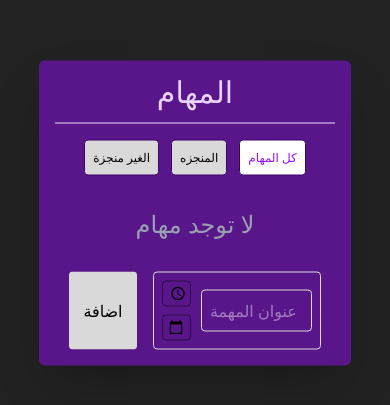
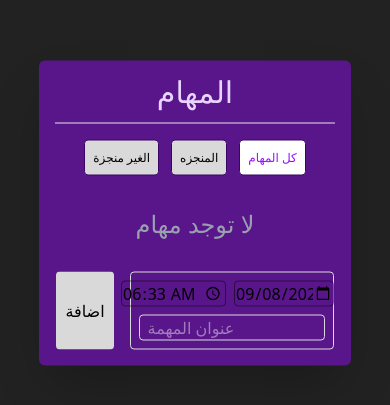
Before and after one commit to helal-10/to-do-app, a React (Vite) app: page / in a window 390 px wide. Shown: the part 209-614 px from the top of the page. Built offline with nearby package versions, Linux system fonts and the light colour scheme.

Commit message:
fix the UI in small screen

```diff
--- a/src/components/Footer.jsx
+++ b/src/components/Footer.jsx
@@ -40,15 +40,15 @@ export default function Footer({
     handleAddNewTask(dateTime);
   }
   return (
-    <div className="flex justify-center items-center space-x-4 mt-8 mx-auto max-sm:w-[90%] max-md:w-[75%] max-lg:w-[60%]">
+    <div className="flex justify-center items-center space-x-4 mt-8 mx-auto max-sm:w-[90%] max-md:w-[75%] max-lg:w-[60%] px-6">
       <button
         onClick={handleAddTaskTitle}
         className="flex-1 border border-solid border-transparent cursor-pointer h-[78px] text-black bg-[#d9d9d9] duration-300 rounded-sm p-2 font-bold dura hover:bg-gray-500 hover:text-white "
       >
         اضافة
       </button>
-      <div className="flex-2 max-sm:flex-3 flex justify-around items-center space-x-2 w-[100%] h-[78px] border border-solid border-[#d9d9d9] rounded-sm p-2 outline-0 focus:border focus:border-solid focus:border-gray-500">
-        <div className="flex-1 flex flex-col space-y-2">
+      <div className="flex-2 max-sm:flex-3 flex justify-around items-center max-sm:flex-col space-x-2 w-[100%] h-[78px] border border-solid border-[#d9d9d9] rounded-sm p-2 outline-0 focus:border focus:border-solid focus:border-gray-500">
+        <div className="flex-1 flex flex-col max-sm:flex-row space-y-2 max-sm:space-x-2 max-sm:space-y-0 max-sm:mb-2">
           <TaskTime dateTime={dateTime} handleDateAndTime={handleDateAndTime} />
         </div>
         <input
@@ -58,7 +58,7 @@ export default function Footer({
           ref={inputFocus}
           placeholder="عنوان المهمة"
           value={taskValue}
-          className="flex-2 border border-solid border-[#d9d9d9] rounded-sm p-2 outline-0 focus:border focus:border-solid focus:border-gray-500 max-sm:text-[16px] w-[100%] h-fit max-sm:flex-3"
+          className="flex-2 border border-solid border-[#d9d9d9] rounded-sm p-2 max-sm:py-0 outline-0 focus:border focus:border-solid focus:border-gray-500 max-sm:text-[16px] w-[100%] h-fit max-sm:flex-3"
         />
       </div>
     </div>
--- a/src/components/TaskTime.jsx
+++ b/src/components/TaskTime.jsx
@@ -7,7 +7,7 @@ export default function TaskTime({ dateTime, handleDateAndTime }) {
           const updatedDate = { ...dateTime, time: e.target.value };
           handleDateAndTime(updatedDate);
         }}
-        className="w-[115px] border border-solid border-black/50 rounded-sm focus:outline-0 text-black max-sm:w-[29px] flex justify-end items-center"
+        className="w-[115px] border border-solid border-black/50 rounded-sm focus:outline-0 text-black max-sm:w-[105px]"
         type="time"
       />
       <input
@@ -16,7 +16,7 @@ export default function TaskTime({ dateTime, handleDateAndTime }) {
           const updatedTime = { ...dateTime, time: e.target.value };
           handleDateAndTime(updatedTime);
         }}
-        className="w-[115px] border border-solid border-black/50 rounded-sm focus:outline-0 text-black max-sm:w-[29px] flex justify-end items-center px-1"
+        className="w-[115px] border border-solid border-black/50 rounded-sm focus:outline-0 text-black max-sm:w-[100px]"
         type="date"
       />
     </>
--- a/src/components/ToDoProject.jsx
+++ b/src/components/ToDoProject.jsx
@@ -46,7 +46,7 @@ export default function ToDoProject() {
 
   return (
     <>
-      <div className="absolute top-[50%] left-[50%] translate-x-[-50%] translate-y-[-50%] bg-purple-900 w-[50%] mx-auto rounded-md shadow-2xl p-4 max-sm:w-[80%] max-md:w-[80%] max-lg:w-[60%]">
+      <div className="absolute top-[50%] left-[50%] translate-x-[-50%] translate-y-[-50%] bg-purple-900 w-[50%] mx-auto rounded-md shadow-2xl p-4 max-sm:p-4 max-sm:w-[80%] max-md:w-[80%] max-lg:w-[60%]">
         <Header active={active} handleFilteringTasks={handleFilteringTasks} />
         <ToDoTask
           tasksTtiles={tasksTtiles}
```
